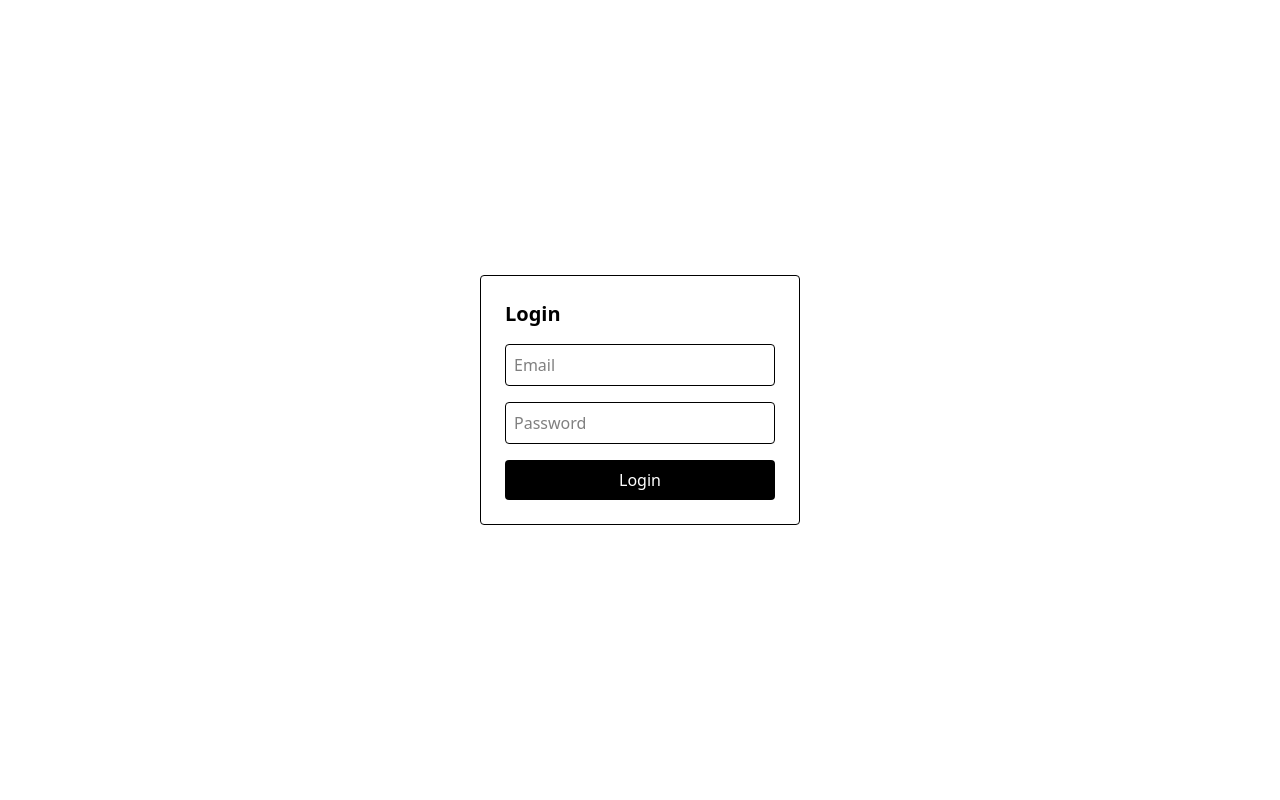
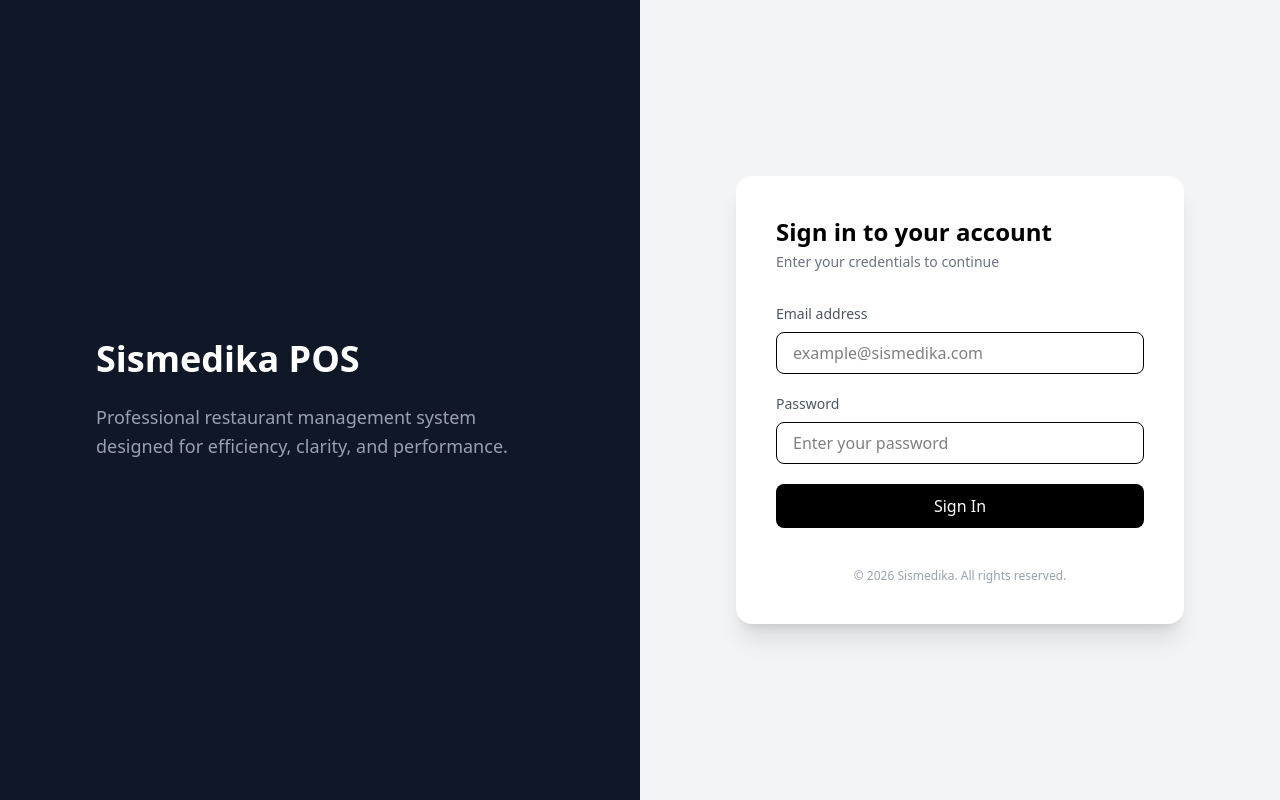
Before and after one commit to teukusulthan/sismedika-fe, a React (Vite) app: page /login in a window 1280 px wide. Built offline with nearby package versions, Linux system fonts and the light colour scheme.

Commit message:
refactor(layout): improve user info section and remove role duplication

```diff
--- a/src/layouts/DashboardLayout.tsx
+++ b/src/layouts/DashboardLayout.tsx
@@ -1,6 +1,6 @@
 import { ReactNode } from "react";
+import { NavLink, useNavigate } from "react-router-dom";
 import { useAuthStore } from "../store/auth.store";
-import { useNavigate } from "react-router-dom";
 
 interface Props {
   children: ReactNode;
@@ -8,6 +8,7 @@ interface Props {
 
 export default function DashboardLayout({ children }: Props) {
   const logout = useAuthStore((state) => state.logout);
+  const user = useAuthStore((state) => state.user);
   const navigate = useNavigate();
 
   const handleLogout = () => {
@@ -15,24 +16,104 @@ export default function DashboardLayout({ children }: Props) {
     navigate("/login");
   };
 
+  const roleColor =
+    user?.role === "cashier"
+      ? "text-blue-400 bg-blue-500/10 border-blue-500/20"
+      : user?.role === "waiter"
+        ? "text-emerald-400 bg-emerald-500/10 border-emerald-500/20"
+        : "text-gray-400 bg-gray-500/10 border-gray-500/20";
+
   return (
     <div className="flex min-h-screen bg-gray-100">
-      <aside className="w-64 bg-gray-900 text-white p-6 flex flex-col justify-between">
-        <div>
-          <h1 className="text-xl font-bold mb-10">Sismedika POS</h1>
+      <aside className="w-72 bg-[#0f172a] text-gray-300 flex flex-col">
+        <div className="px-8 py-8 border-b border-white/5">
+          <div className="text-white font-semibold text-lg tracking-wide">
+            Sismedika POS
+          </div>
+
+          <div className="mt-8">
+            <div className="text-sm font-semibold text-gray-200">
+              {user?.name}
+            </div>
+
+            <div className="text-xs text-gray-400 mt-1">{user?.email}</div>
+
+            <div
+              className={`mt-4 inline-flex items-center px-3 py-1 text-[11px] font-medium rounded-full border ${roleColor}`}
+            >
+              {user?.role?.toUpperCase()}
+            </div>
+          </div>
         </div>
 
-        <button
-          onClick={handleLogout}
-          className="bg-red-600 hover:bg-red-700 transition px-4 py-2 rounded"
-        >
-          Logout
-        </button>
+        <div className="flex-1 px-4 py-8 space-y-8">
+          <div>
+            <div className="text-[10px] uppercase tracking-widest text-gray-500 mb-3 px-4">
+              Main
+            </div>
+
+            <div className="space-y-1">
+              <NavLink
+                to="/"
+                className={({ isActive }) =>
+                  `group relative flex items-center px-4 py-2.5 rounded-xl text-sm transition ${
+                    isActive
+                      ? "bg-white/5 text-white"
+                      : "hover:bg-white/5 hover:text-white"
+                  }`
+                }
+              >
+                {({ isActive }) => (
+                  <>
+                    {isActive && (
+                      <span className="absolute left-0 top-0 h-full w-1 bg-white rounded-r" />
+                    )}
+                    <span>Dashboard</span>
+                  </>
+                )}
+              </NavLink>
+
+              <div className="flex items-center px-4 py-2.5 rounded-xl text-sm text-gray-500 cursor-not-allowed opacity-50">
+                Orders
+              </div>
+            </div>
+          </div>
+
+          <div>
+            <div className="text-[10px] uppercase tracking-widest text-gray-500 mb-3 px-4">
+              Management
+            </div>
+
+            <div className="space-y-1">
+              <div className="flex items-center px-4 py-2.5 rounded-xl text-sm text-gray-500 cursor-not-allowed opacity-50">
+                Reports
+              </div>
+
+              <div className="flex items-center px-4 py-2.5 rounded-xl text-sm text-gray-500 cursor-not-allowed opacity-50">
+                Settings
+              </div>
+            </div>
+          </div>
+        </div>
+
+        <div className="px-6 py-6 border-t border-white/5">
+          <button
+            onClick={handleLogout}
+            className="w-full bg-red-600 hover:bg-red-700 transition px-4 py-2.5 rounded-xl text-sm font-medium text-white"
+          >
+            Logout
+          </button>
+
+          <div className="text-center text-[11px] text-gray-500 mt-6">
+            © 2026 Sismedika
+          </div>
+        </div>
       </aside>
 
-      {/* Content */}
       <main className="flex-1 p-10">
-        <div className="bg-white rounded-xl shadow-md p-8">{children}</div>
+        <div className="bg-white rounded-2xl shadow-sm p-10 min-h-[calc(100vh-80px)]">
+          {children}
+        </div>
       </main>
     </div>
   );
--- a/src/pages/LoginPage.tsx
+++ b/src/pages/LoginPage.tsx
@@ -5,50 +5,109 @@ import { useNavigate } from "react-router-dom";
 
 export default function LoginPage() {
   const navigate = useNavigate();
-  const setAuth = useAuthStore((state) => state.setAuth);
+  const login = useAuthStore((state) => state.login);
 
   const [email, setEmail] = useState("");
   const [password, setPassword] = useState("");
+  const [loading, setLoading] = useState(false);
+  const [error, setError] = useState<string | null>(null);
 
   const handleLogin = async (e: React.FormEvent) => {
     e.preventDefault();
+    setLoading(true);
+    setError(null);
+
     try {
-      const response = await api.post("/login", { email, password });
-      setAuth(response.data.user, response.data.token);
+      const response = await api.post("/login", {
+        email,
+        password,
+      });
+
+      login({
+        token: response.data.token,
+        user: response.data.user,
+      });
+
       navigate("/");
-    } catch (error) {
-      alert("Login failed");
+    } catch (err) {
+      setError("Invalid email or password");
+    } finally {
+      setLoading(false);
     }
   };
 
   return (
-    <div className="flex h-screen items-center justify-center">
-      <form
-        onSubmit={handleLogin}
-        className="w-80 space-y-4 border p-6 rounded"
-      >
-        <h1 className="text-xl font-bold">Login</h1>
+    <div className="min-h-screen flex bg-gray-100">
+      {/* LEFT SIDE */}
+      <div className="hidden lg:flex w-1/2 bg-gray-900 text-white items-center justify-center px-16">
+        <div className="max-w-md">
+          <h1 className="text-4xl font-bold mb-6">Sismedika POS</h1>
+          <p className="text-gray-400 text-lg leading-relaxed">
+            Professional restaurant management system designed for efficiency,
+            clarity, and performance.
+          </p>
+        </div>
+      </div>
+
+      {/* RIGHT SIDE */}
+      <div className="flex flex-1 items-center justify-center px-6">
+        <div className="w-full max-w-md bg-white rounded-2xl shadow-xl p-10">
+          <div className="mb-8">
+            <h2 className="text-2xl font-bold">Sign in to your account</h2>
+            <p className="text-gray-500 text-sm mt-1">
+              Enter your credentials to continue
+            </p>
+          </div>
+
+          <form onSubmit={handleLogin} className="space-y-5">
+            <div>
+              <label className="text-sm font-medium text-gray-600 block mb-2">
+                Email address
+              </label>
               <input
                 type="email"
-          placeholder="Email"
-          className="w-full border p-2 rounded"
+                required
+                placeholder="example@sismedika.com"
+                className="w-full border rounded-lg px-4 py-2 focus:outline-none focus:ring-2 focus:ring-black transition"
                 value={email}
                 onChange={(e) => setEmail(e.target.value)}
               />
+            </div>
+
+            <div>
+              <label className="text-sm font-medium text-gray-600 block mb-2">
+                Password
+              </label>
               <input
                 type="password"
-          placeholder="Password"
-          className="w-full border p-2 rounded"
+                required
+                placeholder="Enter your password"
+                className="w-full border rounded-lg px-4 py-2 focus:outline-none focus:ring-2 focus:ring-black transition"
                 value={password}
                 onChange={(e) => setPassword(e.target.value)}
               />
+            </div>
+
+            {error && (
+              <div className="text-sm text-red-600 bg-red-50 border border-red-200 rounded-lg p-3">
+                {error}
+              </div>
+            )}
+
             <button
               type="submit"
-          className="w-full bg-black text-white p-2 rounded"
+              disabled={loading}
+              className="w-full bg-black hover:bg-gray-800 text-white py-2.5 rounded-lg transition disabled:opacity-60"
             >
-          Login
+              {loading ? "Signing in..." : "Sign In"}
             </button>
           </form>
+
+          <div className="mt-10 text-xs text-gray-400 text-center">
+            © 2026 Sismedika. All rights reserved.
+          </div>
+        </div>
+      </div>
     </div>
   );
 }
--- a/src/store/auth.store.ts
+++ b/src/store/auth.store.ts
@@ -1,21 +1,42 @@
 import { create } from "zustand";
 
+interface User {
+  id: number;
+  name: string;
+  email: string;
+  role: string;
+}
+
 interface AuthState {
-  user: any;
   token: string | null;
-  setAuth: (user: any, token: string) => void;
+  user: User | null;
+  login: (data: { token: string; user: User }) => void;
   logout: () => void;
 }
 
 export const useAuthStore = create<AuthState>((set) => ({
-  user: null,
   token: localStorage.getItem("token"),
-  setAuth: (user, token) => {
+  user: localStorage.getItem("user")
+    ? JSON.parse(localStorage.getItem("user") as string)
+    : null,
+
+  login: ({ token, user }) => {
     localStorage.setItem("token", token);
-    set({ user, token });
+    localStorage.setItem("user", JSON.stringify(user));
+
+    set({
+      token,
+      user,
+    });
   },
+
   logout: () => {
     localStorage.removeItem("token");
-    set({ user: null, token: null });
+    localStorage.removeItem("user");
+
+    set({
+      token: null,
+      user: null,
+    });
   },
 }));
```
Lines whose indentation alone changed are shown as unchanged.
